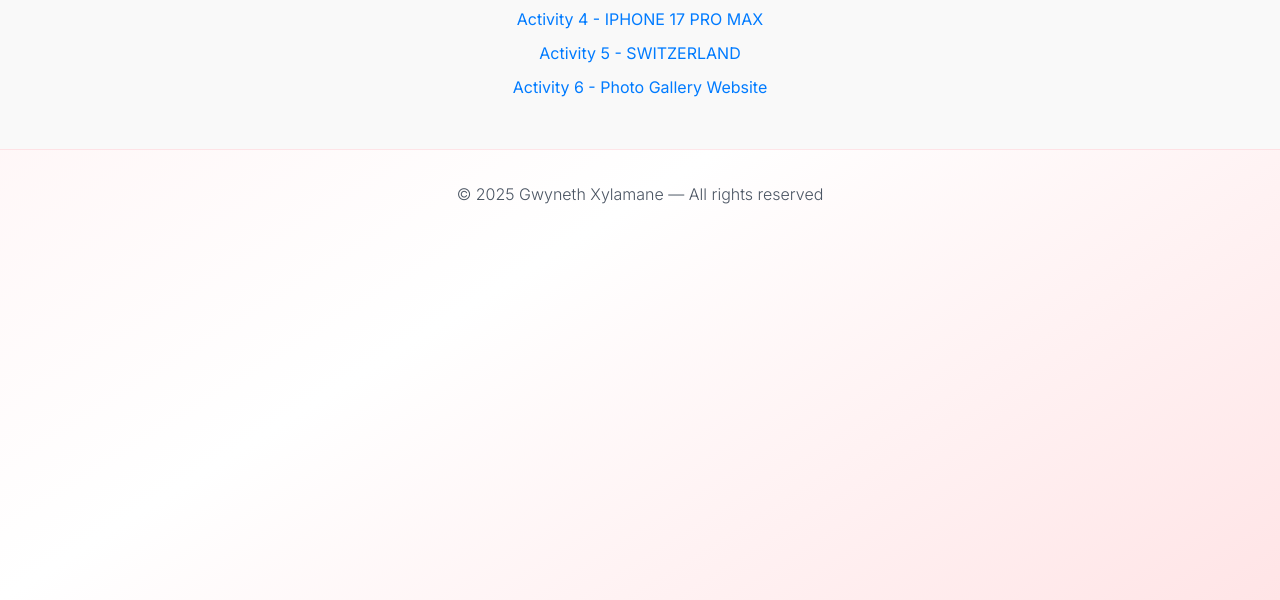
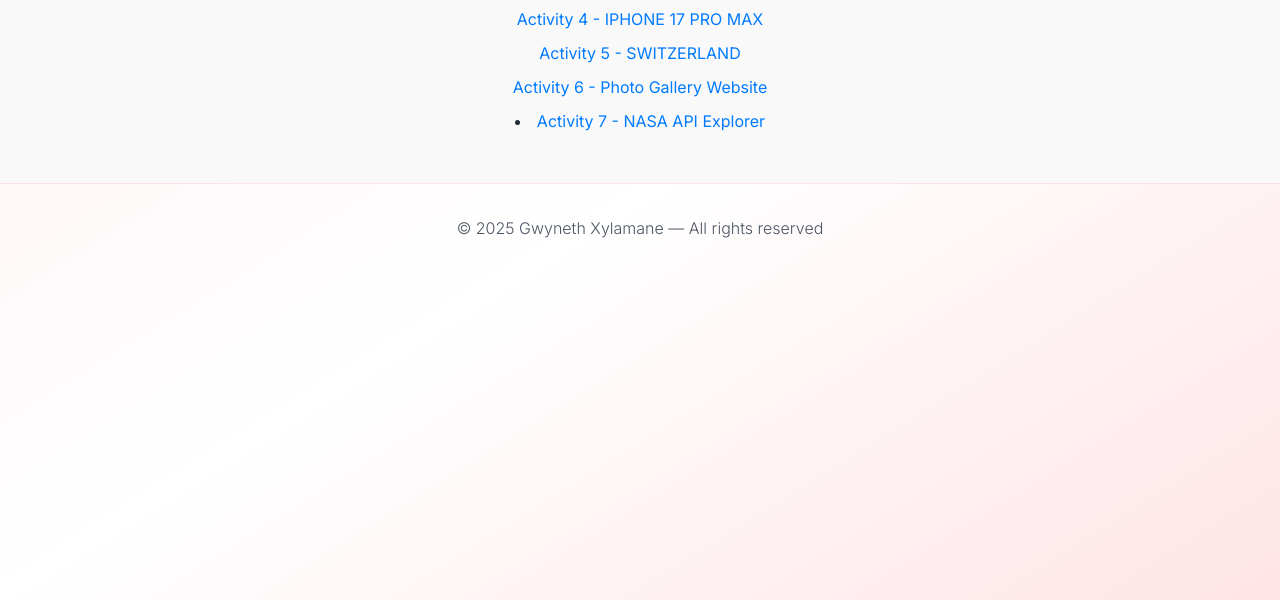
Before and after one commit to Gwyneth-Xylamane08/Gwyneth-Xylamane08.github.io, a plain HTML site: page activities.html in a window 1280 px wide. Shown: the part 200-800 px from the top of the page. Drawn offline with nearby package versions, Linux system fonts and the light colour scheme.

Commit message:
Add link for Activity 7 - NASA API Explorer

```diff
--- a/activities.html
+++ b/activities.html
@@ -59,6 +59,11 @@
       </a>
     </li>
   </ul>
+  <li style="margin: 10px 0;">
+  <a href="https://Gwyneth-Xylamane08.github.io/nasa-api-explorer/" target="_blank" style="text-decoration: none; color: #007bff;">
+    Activity 7 - NASA API Explorer
+  </a>
+</li>
 
 </section>
 
```
